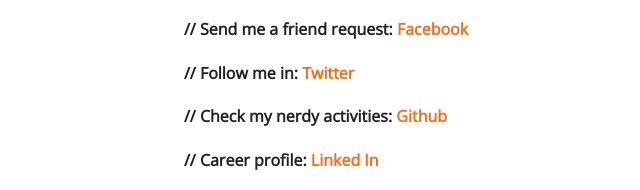
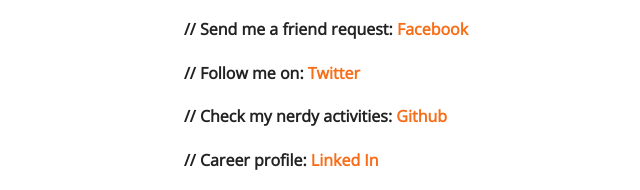
Before and after one commit to hasanavi/old-personal-site, a plain HTML site: page index.html in a window 1280 px wide. Shown: the part 416-606 px from the top of the page, 166-806 px from the left. Drawn offline with nearby package versions, Linux system fonts and the light colour scheme.

Commit message:
fix grammar

```diff
--- a/index.html
+++ b/index.html
@@ -63,7 +63,7 @@
 				<h5>You can -</h5>
 				<h4>// Knock me: hasanavi[at]gmail[dot]com</h4>
 				<h4>// Send me a friend request: <a href="http://www.facebook.com/hasanavi" title="Facebook">Facebook</a></h4>
-				<h4>// Follow me in: <a href="https://twitter.com/hasanavi" title="Twitter">Twitter</a></h4>
+				<h4>// Follow me on: <a href="https://twitter.com/hasanavi" title="Twitter">Twitter</a></h4>
 				<h4>// Check my nerdy activities: <a href="https://github.com/hasanavi" title="Github">Github</a></h4>
 				<h4>// Career profile: <a href="http://www.linkedin.com/in/hasanavi" title="Linked In">Linked In</a></h4>
 			</div>
```
